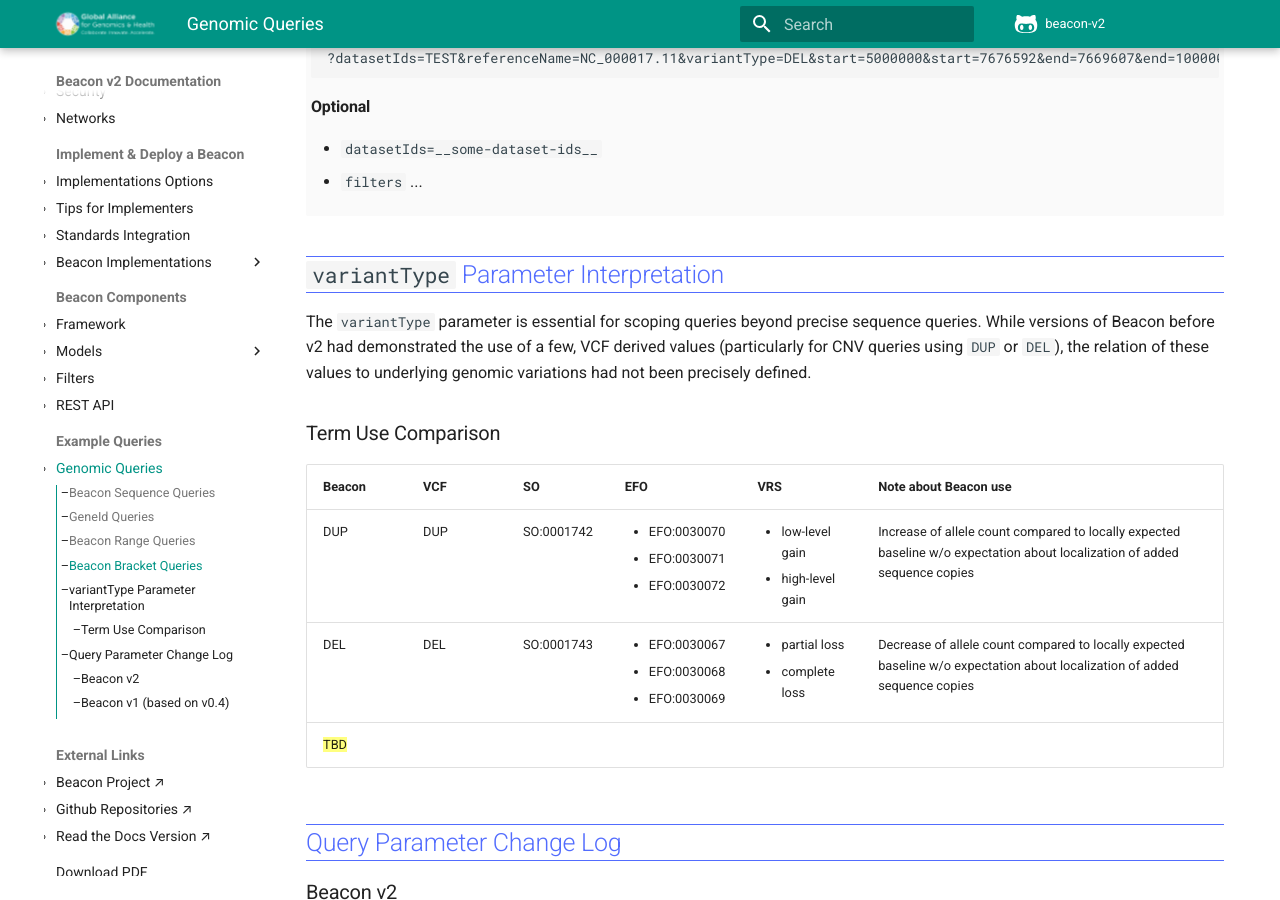
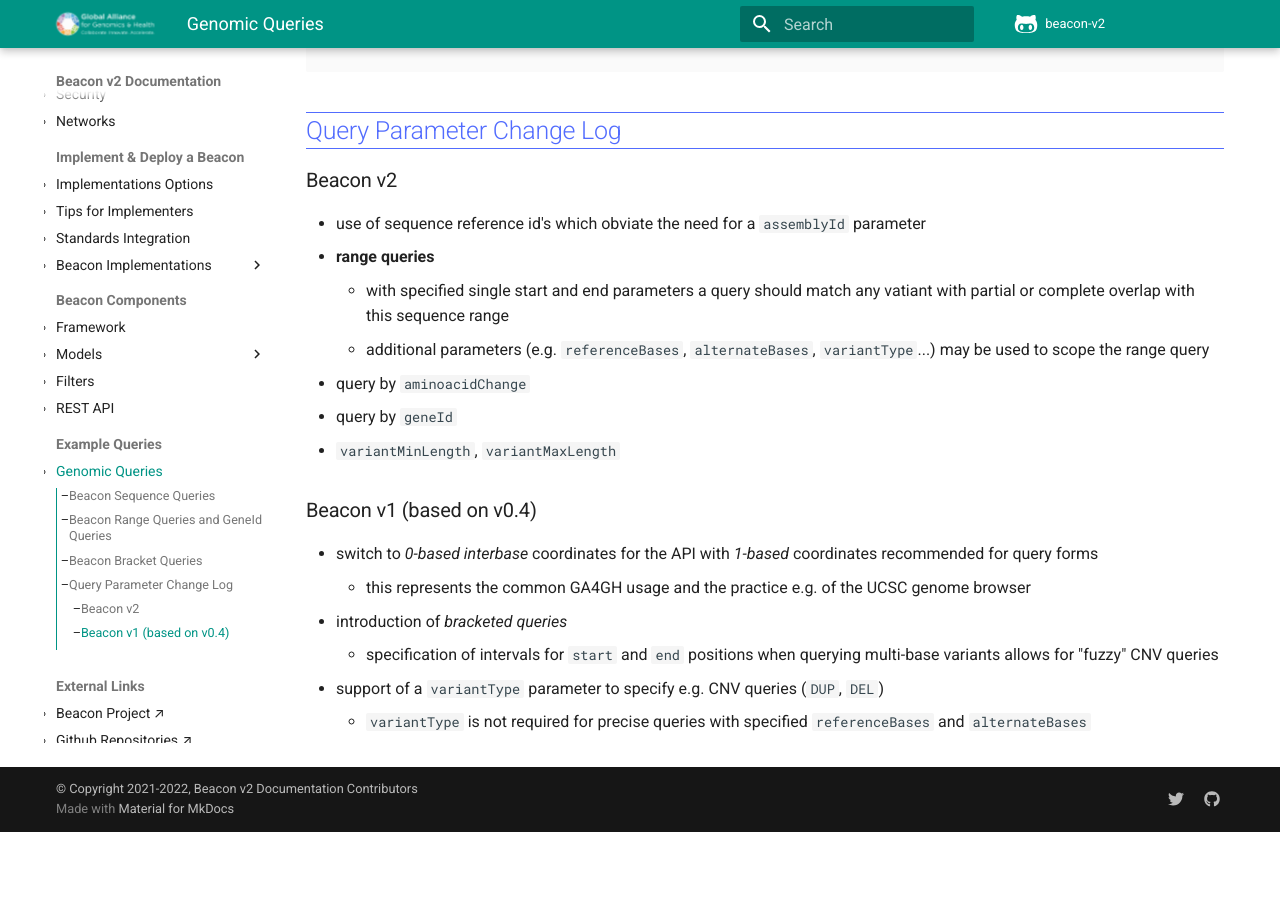
Before and after one commit to ga4gh-beacon/beacon-v2, an MkDocs documentation site: the page built from docs/variant-queries.md, in a window 1280 px wide and 900 px high, scrolled down 2496 px. Built offline with MkDocs 1.6.1 and Material for MkDocs 9.7.7, drawn with Linux system fonts in a browser that asks for light colours; comment, search, counter and statistics services are not loaded; after the commit the page ends 3328 px from its top, so only the background shows below that; some of the changed text lies outside the part shown.

Commit message:
Update variant-queries.md

````diff
--- a/docs/variant-queries.md
+++ b/docs/variant-queries.md
@@ -66,6 +66,8 @@
 	(through `requestedGranularity`) and returned data format (`requestedSchemas`). Please follow this up in the
 	[framework documentation](framework.md).
 
+
+
 === "Beacon v1"
 
 	```
@@ -89,23 +91,16 @@
 	Before Beacon v0.4 a 1-based coordinate system was being used.
 
 
-## _GeneId Queries_
+## Beacon _Range Queries_ and _GeneId Queries_
+
+Beacon _Range Queries_ are supposed to return matches of any variant with at least
+partial overlap of the sequence range specified by `reference_name`, `start` and `end`
+parameters.
 
 _GeneId Queries_ are in essence a variation of _Range Queries_ in which the coordinates
 are replaced by the [HGNC](https://www.genenames.org) gene symbol. It is left to the
 implementation if the matching is done on variants annotated for the gene symbol or if
 a positional translation is being applied.
-
-Especially in a managed Beacon network one could envision a central service translating
-incoming _GeneId Queries_ to genomic coordinates and forwwarding those as _Range Queries_
-to the participating nodes.
-
-
-## Beacon _Range Queries_
-
-Beacon _Range Queries_ are supposed to return matches of any variant with at least
-partial overlap of the sequence range specified by `reference_name`, `start` and `end`
-parameters.
 
 !!! Warning "Use of `start` and `end`"
 
@@ -123,6 +118,7 @@
 	- `variantMaxLength`
 
 #### Example: Any variant affecting _EIF4A1_
+
 
 === "Beacon v2 GET"
 
@@ -266,21 +262,6 @@
 	CNV query options were only implemented with Beacon v0.4, based on Beacon<sup>+</sup> prototyping.
 
 
-## `variantType` Parameter Interpretation
-
-The `variantType` parameter is essential for scoping queries beyond precise sequence
-queries. While versions of Beacon before v2 had demonstrated the use of a few, VCF
-derived values (particularly for CNV queries using `DUP` or `DEL`), the relation of these
-values to underlying genomic variations had not been precisely defined.
-
-### Term Use Comparison
-
-| Beacon | VCF | SO | EFO | VRS | Note about Beacon use  |
-| -------|-----|----|-----|-----|---------|
-| DUP    | DUP | SO:0001742 | <ul><li>EFO:0030070</li><li>EFO:0030071</li><li>EFO:0030072</li></ul> | <ul><li>low-level gain</li><li>high-level gain</li></ul> | Increase of allele count compared to locally expected baseline w/o expectation about localization of added sequence copies |
-| DEL    | DEL | SO:0001743 | <ul><li>EFO:0030067</li><li>EFO:0030068</li><li>EFO:0030069</li></ul> | <ul><li>partial loss</li><li>complete loss</li></ul> | Decrease of allele count compared to locally expected baseline w/o expectation about localization of added sequence copies |
-| ==TBD== |  |  |  |  |  |
-
 
 
 ## Query Parameter Change Log
````
